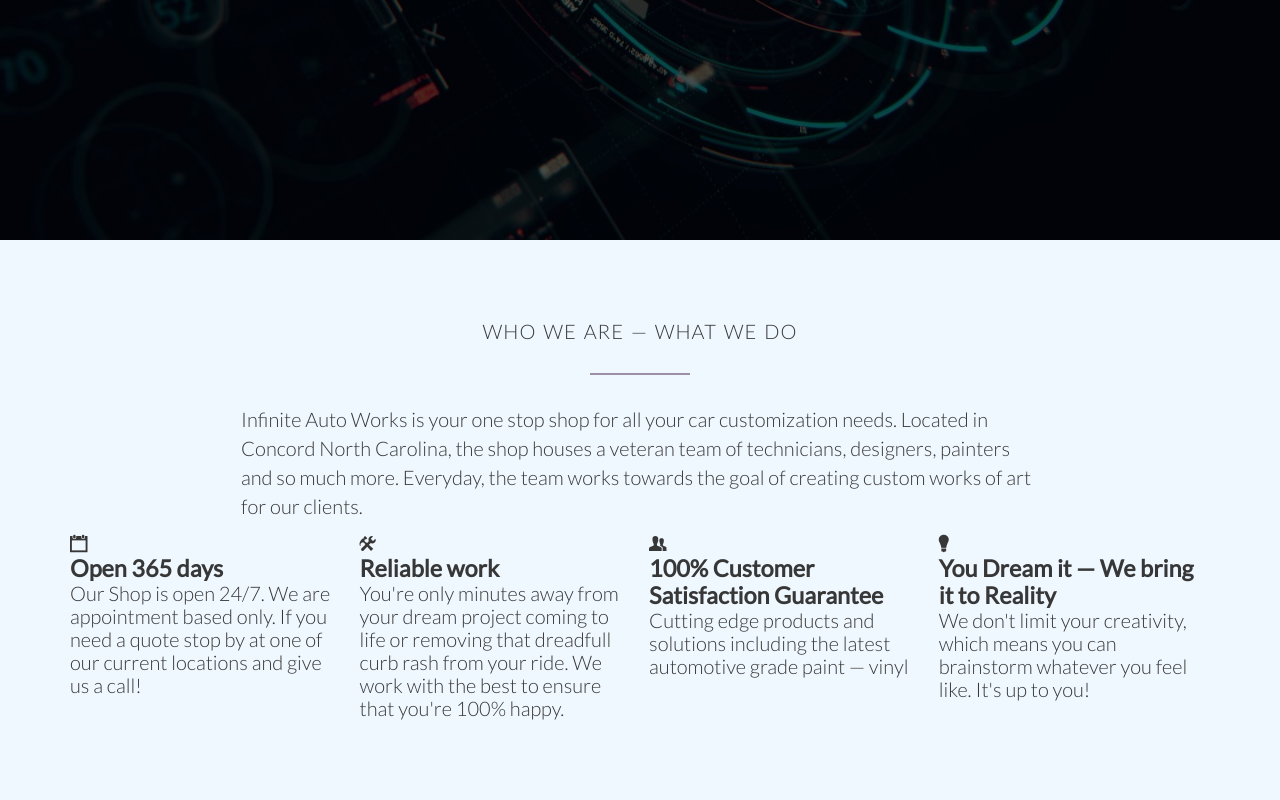
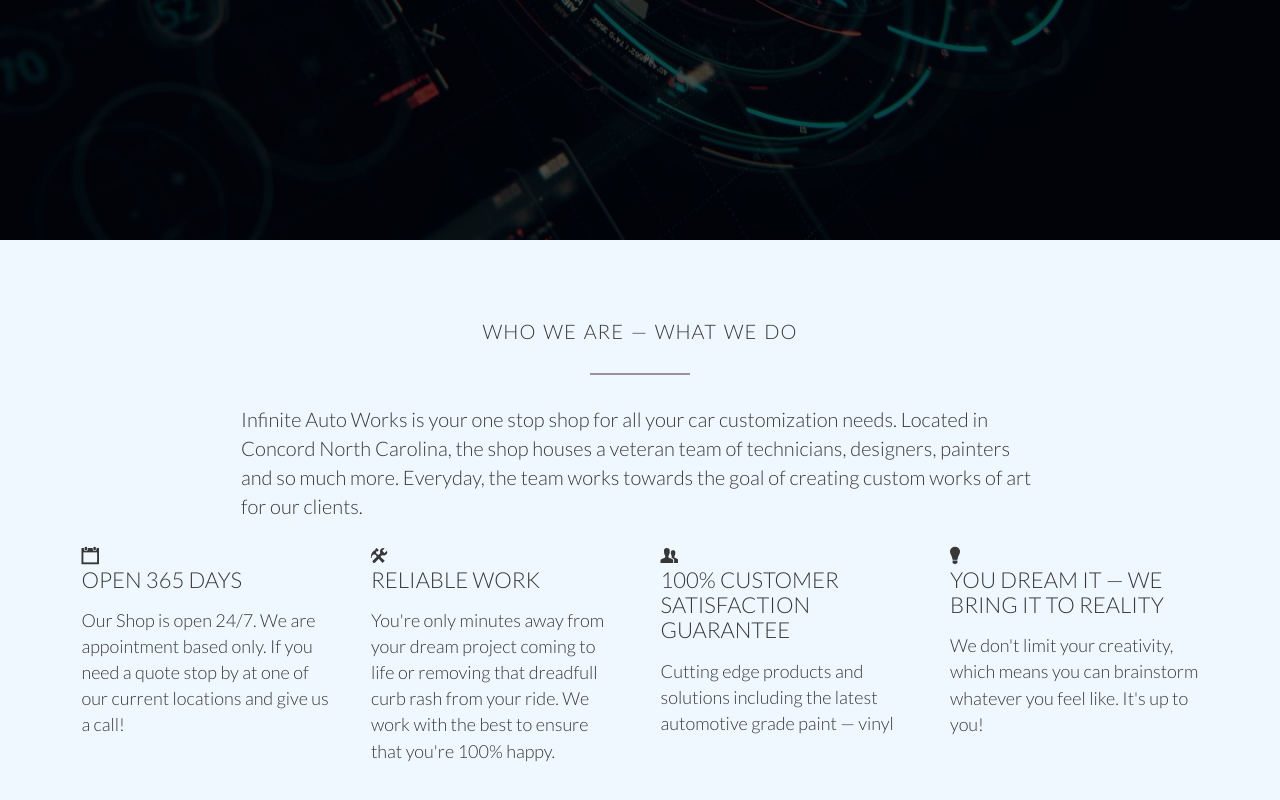
Before and after one commit to DEV-EGo/iAutoWorksNC, a plain HTML site: page index.html in a window 1280 px wide. Shown: the part 560-1360 px from the top of the page. Drawn offline with Linux system fonts and the light colour scheme; files whose address does not match are found by name.

```diff
--- a/Resources/css/style.css
+++ b/Resources/css/style.css
@@ -27,15 +27,21 @@
     padding: 80px 0;
 }
 
+.box{
+    padding: 1%;
+
+}
+
 
 /* -------------------------------------------------------------------------------- */
 /* Headings*/
 /* -------------------------------------------------------------------------------- */
 
-h1,h2 {
+h1,
+h2,
+h3 {
     font-weight: 300;
     text-transform: uppercase;
-    letter-spacing: 1px;
 }
 
 h1{
@@ -45,6 +51,8 @@
     font-size: 240%; /* size of heading font & base size of html main font size*/
     word-spacing: 5px;
     /* ^^^making headline big to catch user attention^^^*/
+    letter-spacing: 1px;
+
 }
 
 h2{
@@ -52,6 +60,13 @@
     word-spacing: 2px;
     text-align: center;
     margin-bottom: 30px;
+    letter-spacing: 1px;
+
+}
+
+h3{
+    font-size: 110%;
+    margin-bottom: 15px;
 }
 
 h2::after {
@@ -73,6 +88,11 @@
     width: 70%;
     margin-left: 15%; /*center the text*/
 
+}
+
+.box p{
+    font-size: 90%;
+    line-height: 145%;
 }
 
 /* -------------------------------------------------------------------------------- */
--- a/index.html
+++ b/index.html
@@ -74,7 +74,7 @@
 
             <div class="row">
 
-                <div class="col span-1-of-4">
+                <div class="col span-1-of-4 box">
                     <i class="ion-calendar"></i>
                     <h3>Open 365 days</h3>
                     <p>
@@ -83,7 +83,7 @@
 
                 </div>
 
-                <div class="col span-1-of-4">
+                <div class="col span-1-of-4 box">
                     <i class="ion-settings"></i>
                     <h3>Reliable work</h3>
                     <p>
@@ -93,7 +93,7 @@
 
                 </div>
 
-                <div class="col span-1-of-4">
+                <div class="col span-1-of-4 box">
                     <i class="ion-person-stalker"></i>
                     <h3>100% Customer Satisfaction Guarantee</h3>
                     <p>
@@ -104,7 +104,7 @@
 
                 </div>
 
-                <div class="col span-1-of-4">
+                <div class="col span-1-of-4 box">
                     <i class="ion-lightbulb"></i>
                     <h3>You Dream it &mdash; We bring it to Reality</h3>
                     <p>
```
